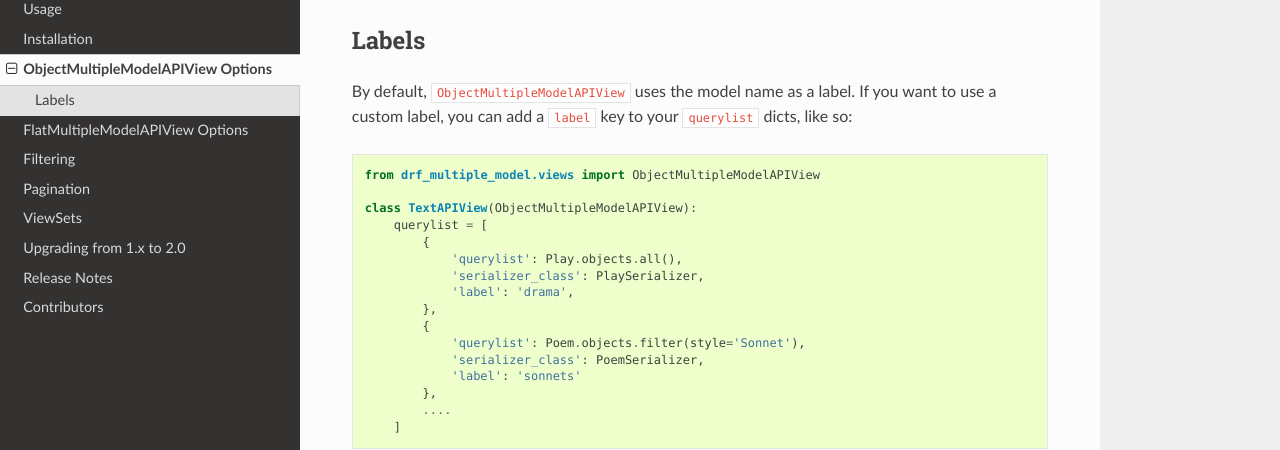
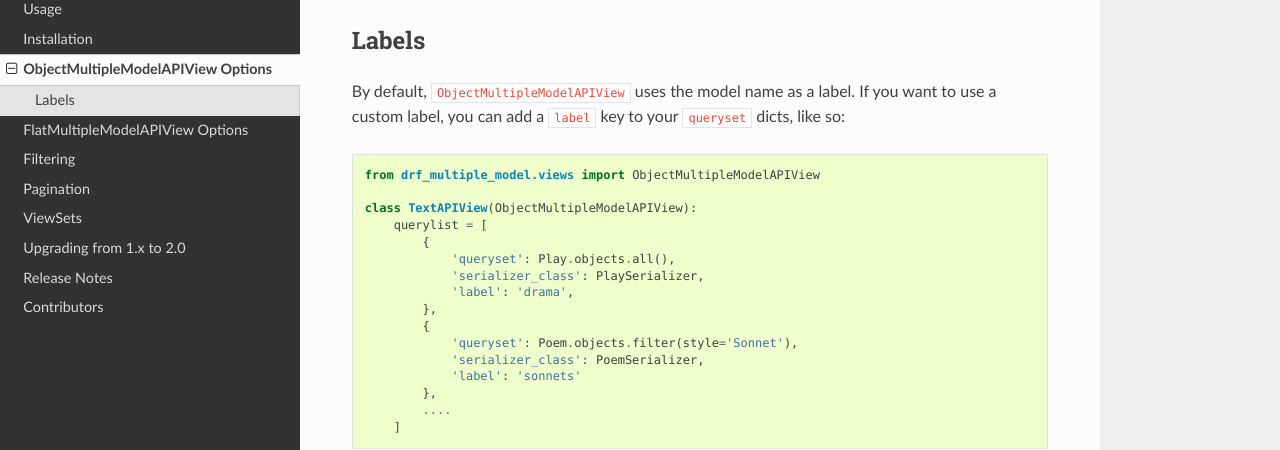
Before and after one commit to MattBroach/DjangoRestMultipleModels, a Sphinx documentation site: the page built from docs/object-options.rst, in a window 1280 px wide and 1073 px high. Shown: the part 136-586 px from the top of the window. Built offline with Sphinx 7.4.7 and the Read the Docs theme 2.0.0, drawn with Linux system fonts in a browser that asks for light colours.

Commit message:
Typo in ObjectMultipleModelAPIView Documentation

```diff
--- a/docs/object-options.rst
+++ b/docs/object-options.rst
@@ -5,19 +5,19 @@ ObjectMultipleModelAPIView Options
 Labels
 ======
 
-By default, ``ObjectMultipleModelAPIView`` uses the model name as a label. If you want to use a custom label, you can add a ``label`` key to your ``querylist`` dicts, like so::
+By default, ``ObjectMultipleModelAPIView`` uses the model name as a label. If you want to use a custom label, you can add a ``label`` key to your ``queryset`` dicts, like so::
 
     from drf_multiple_model.views import ObjectMultipleModelAPIView
 
     class TextAPIView(ObjectMultipleModelAPIView):
         querylist = [
             {
-                'querylist': Play.objects.all(),
+                'queryset': Play.objects.all(),
                 'serializer_class': PlaySerializer,
                 'label': 'drama',
             },
             {
-                'querylist': Poem.objects.filter(style='Sonnet'),
+                'queryset': Poem.objects.filter(style='Sonnet'),
                 'serializer_class': PoemSerializer,
                 'label': 'sonnets'
             },
```
